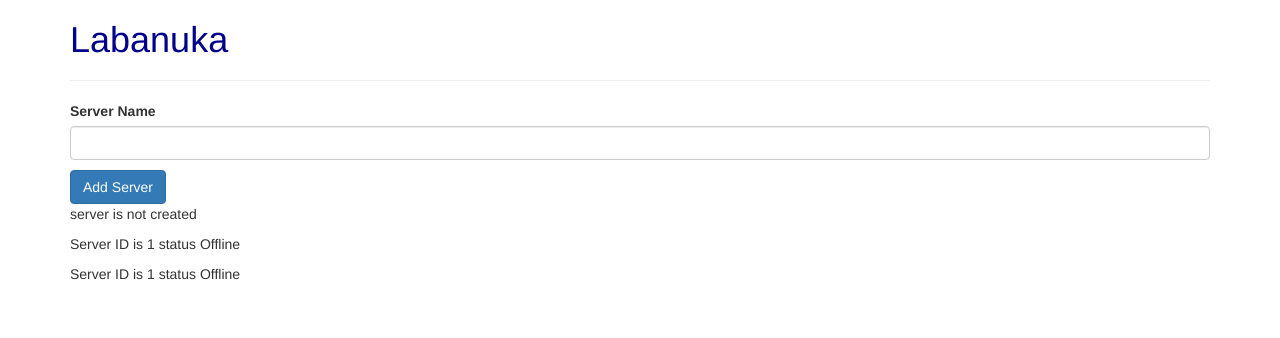
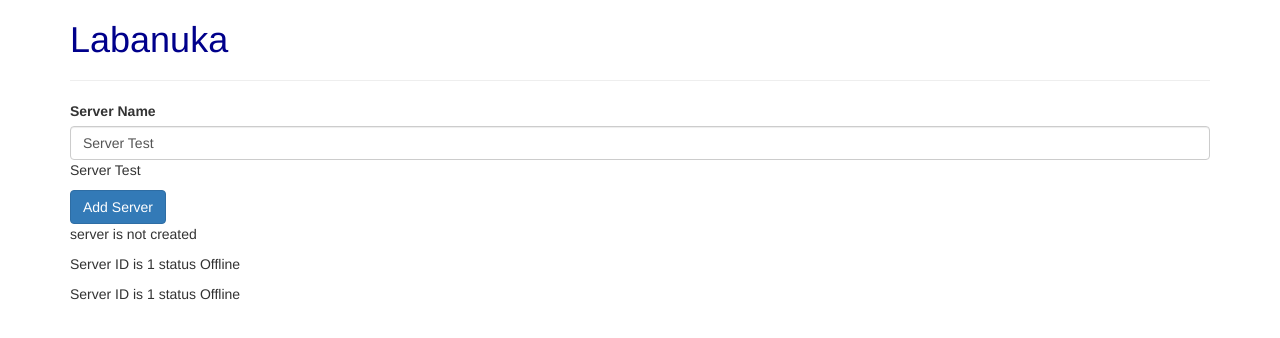
Before and after one commit to dimasarz/belang, an Angular app: page / in a window 1280 px wide. Shown: the top 338 px of the page. Built offline with nearby package versions, Linux system fonts and the light colour scheme.

Commit message:
2.21 Two Way Data Binding

```diff
--- a/src/app/app.module.ts
+++ b/src/app/app.module.ts
@@ -4,6 +4,8 @@ import { NgModule } from '@angular/core';
 import { AppComponent } from './app.component';
 import { ServerComponent } from './server/server.component';
 import { ServersComponent } from './servers/servers.component';
+
+import { FormsModule } from '@angular/forms';
 
 @NgModule({
   declarations: [
@@ -12,7 +14,8 @@ import { ServersComponent } from './servers/servers.component';
     ServersComponent
   ],
   imports: [
-    BrowserModule
+    BrowserModule,
+    FormsModule
   ],
   providers: [],
   bootstrap: [AppComponent]
--- a/src/app/servers/servers.component.html
+++ b/src/app/servers/servers.component.html
@@ -1,8 +1,12 @@
 <label>Server Name</label>
+<!-- <input
+    type="text"
+    class="form-control"
+    (input)="onSetName($event)"> -->
 <input
     type="text"
     class="form-control"
-    (input)="onSetName($event)">
+    [(ngModel)]="serverName">
 <p>{{serverName}}</p>
 <button
     class="btn btn-primary"
--- a/src/app/servers/servers.component.ts
+++ b/src/app/servers/servers.component.ts
@@ -14,7 +14,7 @@ import { Component, OnInit } from '@angular/core';
 export class ServersComponent implements OnInit {
   addNewServer = false;
   serverCreationStatus = 'server is not created';
-  serverName: string;
+  serverName = 'Server Test';
 
   constructor() {
     setInterval(() => this.addNewServer = true, 2000);
```
